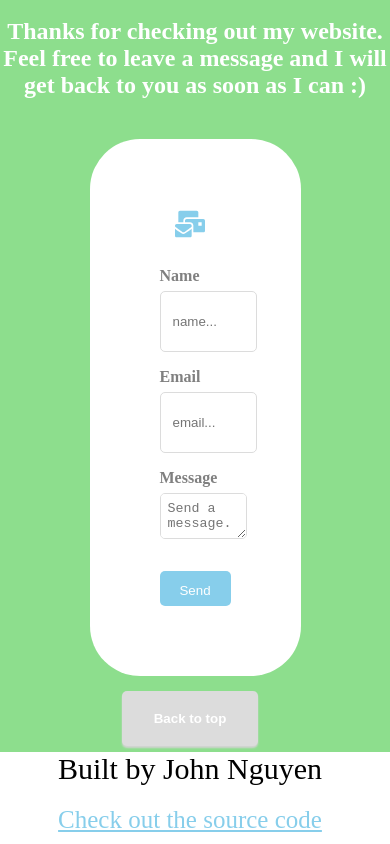
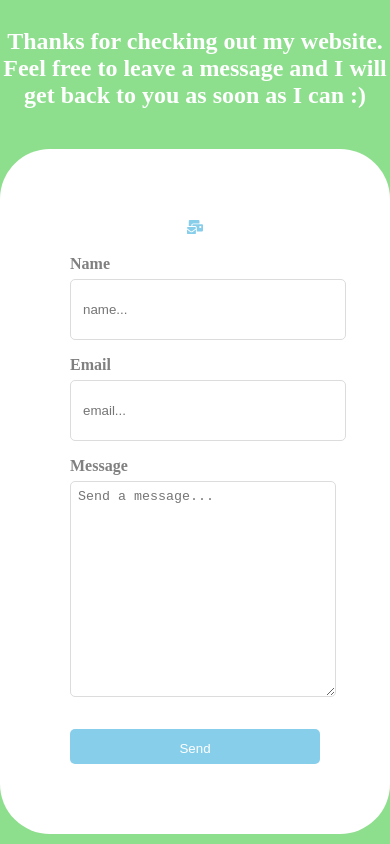
Before and after one commit to johnson82nguyen/React-Main-Portfolio, a React (Create React App) app in the folder JohnNguyen/: page / in a window 390 px wide. Shown: the part 4300-5144 px from the top of the page. Built offline with nearby package versions, Linux system fonts and the light colour scheme.

Commit message:
lint and responsive changes to contact

```diff
--- a/JohnNguyen/src/components/Contact.css
+++ b/JohnNguyen/src/components/Contact.css
@@ -17,13 +17,16 @@
 }
 
 @media screen and (max-width:445px) {
-    .contactformContainer {
-
-    }
-
     .hmuDiv {
         margin-top: 20px;
     }
+}
+
+@media screen and (max-height: 1000px) {
+    .contactformContainer {
+        height: 100%;
+    }
+
 }
 
 .contactFormDiv {
--- a/JohnNguyen/src/components/Contact.js
+++ b/JohnNguyen/src/components/Contact.js
@@ -64,7 +64,7 @@ const Contact = () => {
         <div className="contactFormDiv">
             <StyledContactForm>
                 <form ref={form} onSubmit={sendEmail}>
-                <a style={{color: 'skyblue', alignSelf:'center'}} title="GitHub" target="_blank"><FaMailBulk/></a>
+                <span style={{color: 'skyblue', alignSelf:'center'}} title="GitHub" target="_blank"><FaMailBulk/></span>
                 <label>Name</label>
                 <input type="text" placeHolder="name..." name="user_name" />
                 <label>Email</label>
@@ -90,7 +90,7 @@ export default Contact;
 
 // Styles
 const StyledContactForm = styled.div`
-  width: 25vh;
+  width: 600px;
   display: flex;
   margin:auto;
   justify-content: center;
@@ -117,10 +117,8 @@ const StyledContactForm = styled.div`
         margin-bottom: 5px;
     }
     textarea {
-      max-width: 100%;
-      min-width: 100%;
       width: 100%;
-      max-height: 500px;
+      height: 200px;
       padding: 7px;
       outline: none;
       border-radius: 5px;
```
